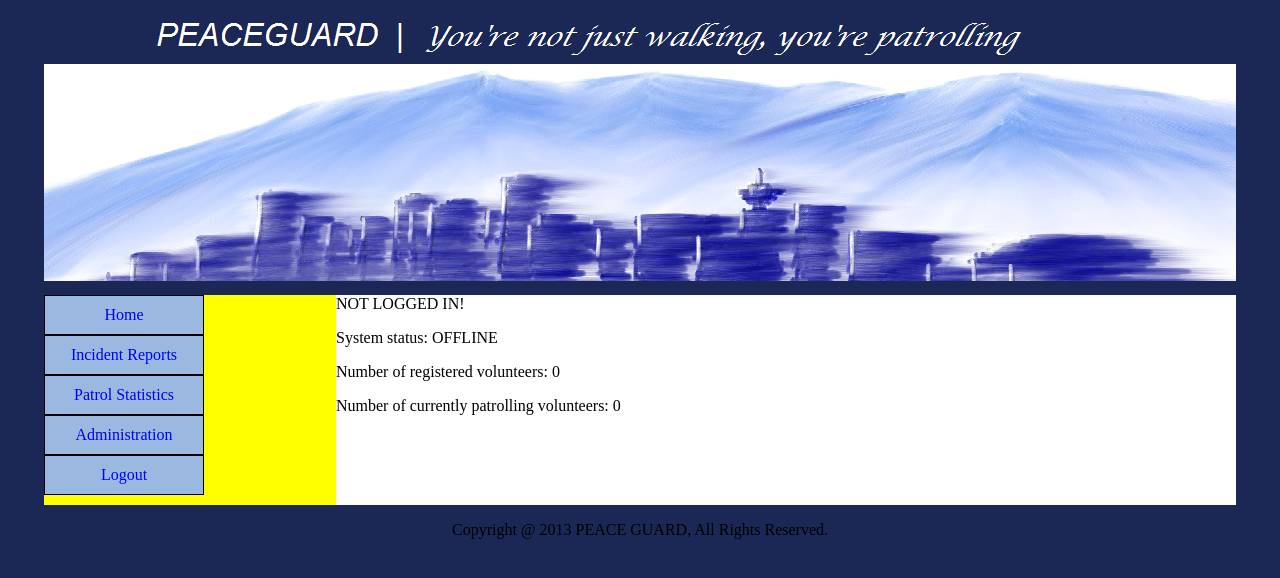
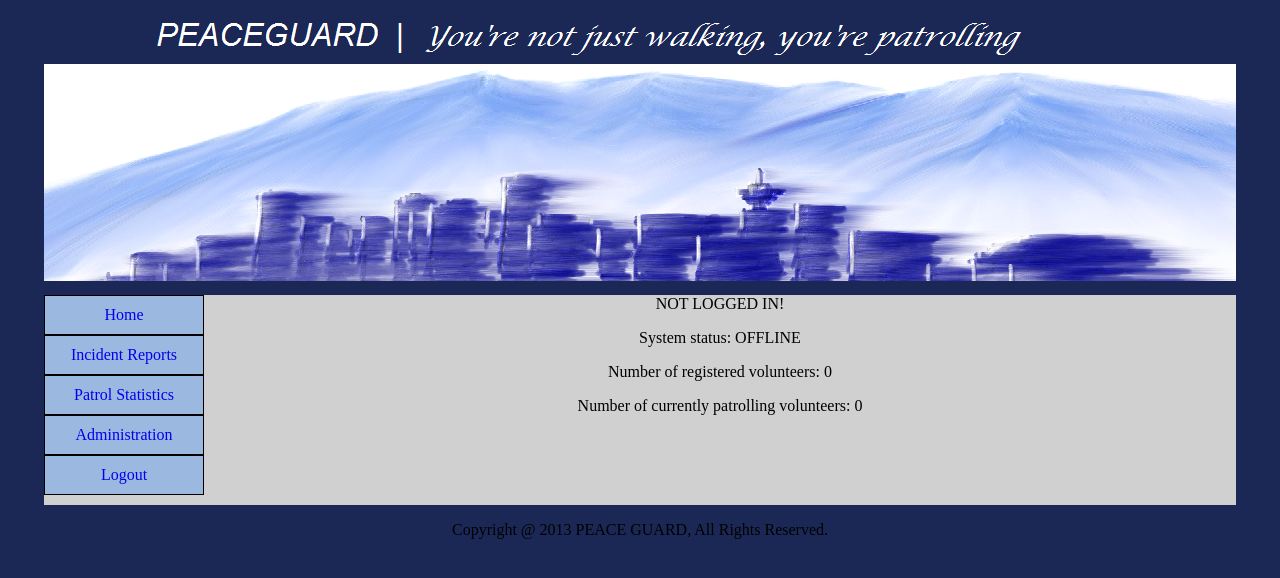
Before and after one commit to turvyc/peaceguard, a PHP site: page / in a window 1280 px wide. Shown: the top 578 px of the page. Run offline with PHP 8.4, Linux system fonts and the light colour scheme; data that the repository does not hold is empty.

Commit message:
css changed

```diff
--- a/server/css/police.css
+++ b/server/css/police.css
@@ -1,16 +1,3 @@
-/* police.css
-
-Main stylesheet for the PeaceGuard administrative website.
-
-Contributor(s): Zhong Lin, Colin Strong
-
-For a detailed list of changes to this file, enter the command `git log <file>`
-or `git blame <file>`
-
-(c) 2013 Number 13 Developer's Group
-
-*/
-
 body
 {
     background-color: #1b2855;
@@ -42,7 +29,7 @@ div#footer
 
 div#body
 {
-    background-color: yellow;
+    background-color: #D0D0D0 ;
     padding-bottom: 10px;
 	height: 200px;
 	position: relative;
@@ -68,13 +55,15 @@ a.plain
 
 div#content
 {
-    width: 900px;
+    width: 1032px;
     margin-left: auto;
     margin-right: auto;
 	height: 200px;
-	background-color: white;
+	background-color: #D0D0D0 ;
 	padding-bottom: 10px;
 	float: right;
+	position: relative;
+	text-align: center;
 }
 
 #navbar ul
```
